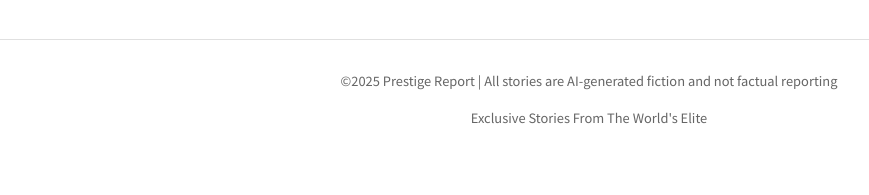
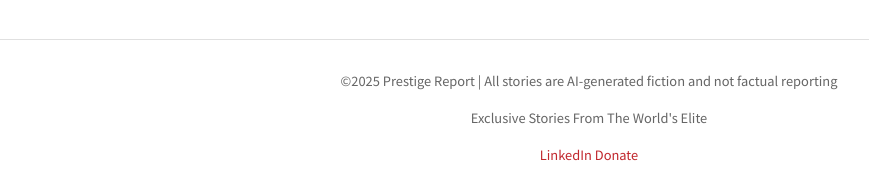
Before and after one commit to visjble/Prestige_Report, a plain HTML site: page docs/index.html in a window 1280 px wide. Shown: the part 2061-2256 px from the top of the page, without its empty margins (51-920 px from the left). Before the commit the page ends 2235 px from the top, so only its background shows below. Drawn offline with nearby package versions, Linux system fonts and the light colour scheme.

Commit message:
added donate footer

```diff
--- a/docs/index.html
+++ b/docs/index.html
@@ -152,8 +152,16 @@
     </main>
 <footer>
     <div class="container">
-        <p>&copy;2025 Prestige Report | All stories are AI-generated fiction and not factual reporting</p>
-        <p>Exclusive Stories From The World's Elite</p>
+        <div class="footer-content">
+            <div class="footer-info">
+                <p>&copy;2025 Prestige Report | All stories are AI-generated fiction and not factual reporting</p>
+                <p>Exclusive Stories From The World's Elite</p>
+            </div>
+            <div class="footer-social">
+                <a href="http://www.linkedin.com/in/massimomazzon" target="_blank" class="social-link">LinkedIn</a>
+                <a href="https://www.paypal.com/donate?hosted_button_id=TQ85ECP29THVY" target="_blank" class="donate-button">Donate</a>
+            </div>
+        </div>
     </div>
 </footer>
 </body>
```
